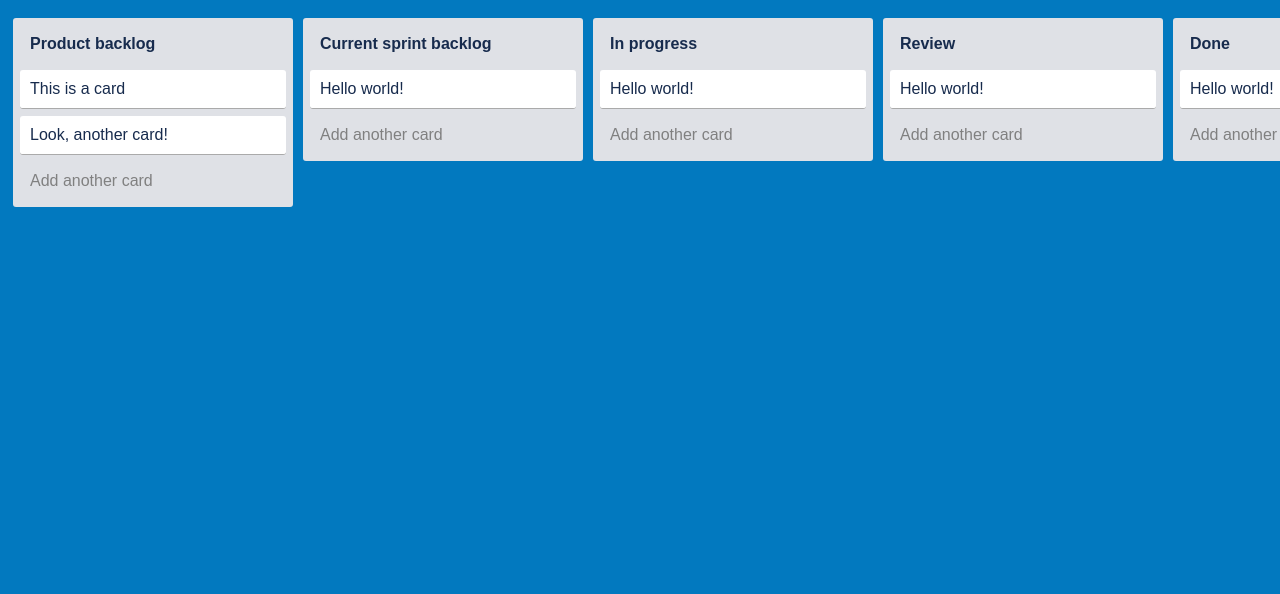
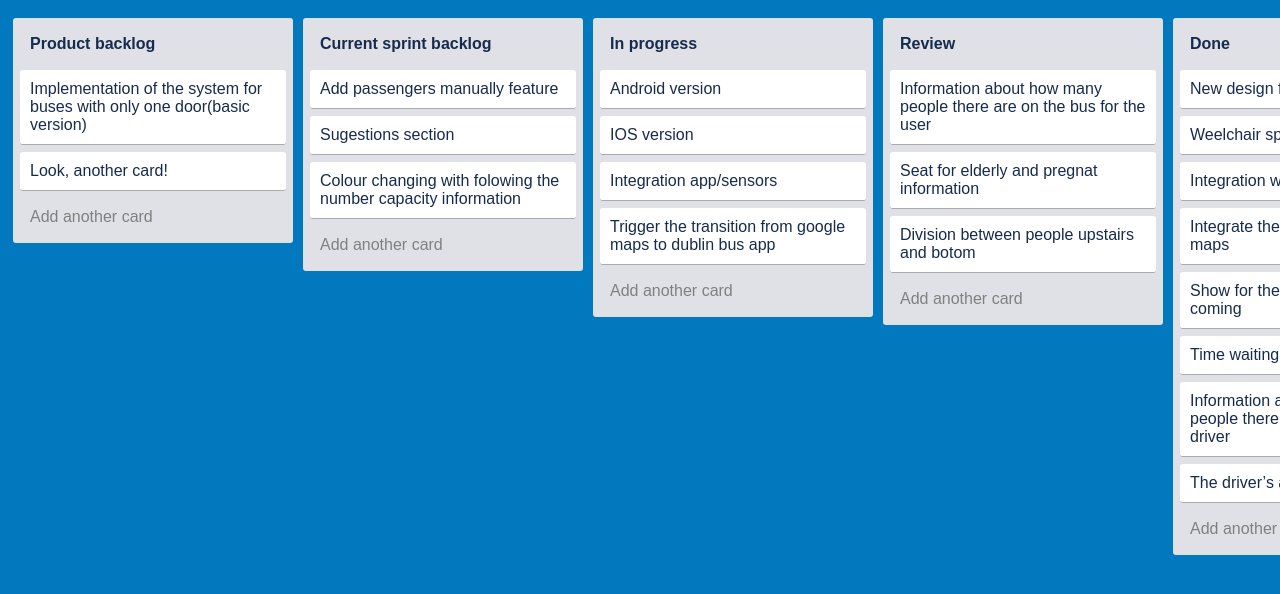
Before and after one commit to Barxl/csp-ps_ca3, a plain HTML site: page index.html in a window 1280 px wide. Shown: the top 594 px of the page. Drawn offline with nearby package versions, Linux system fonts and the light colour scheme.

Commit message:
cards arrangement

```diff
--- a/index.html
+++ b/index.html
@@ -12,7 +12,7 @@
   <div class="list">
     <div class="title removable editable">Product backlog</div>
     <div class="content">
-      <div class="card removable editable">This is a card</div>
+      <div class="card removable editable">Implementation of the system for buses with only one door(basic version)</div>
       <div class="card removable editable" style="">Look, another card!</div>
     </div>
     <div class="add-card editable">Add another card</div>
@@ -21,7 +21,9 @@
   <div class="list">
     <div class="title removable editable">Current sprint backlog</div>
     <div class="content">
-      <div class="card removable editable">Hello world!</div>
+      <div class="card removable editable">Add passengers manually feature </div>
+      <div class="card removable editable">Sugestions section</div>
+      <div class="card removable editable">Colour changing with folowing the number capacity information</div>
     </div>
     <div class="add-card editable">Add another card</div>
   </div>
@@ -29,7 +31,10 @@
   <div class="list">
     <div class="title removable editable">In progress</div>
     <div class="content">
-      <div class="card removable editable">Hello world!</div>
+      <div class="card removable editable">Android version</div>
+      <div class="card removable editable">IOS version</div>
+      <div class="card removable editable">Integration app/sensors</div>
+      <div class="card removable editable">Trigger the transition from google maps to dublin bus app</div>
     </div>
     <div class="add-card editable">Add another card</div>
   </div>
@@ -37,7 +42,9 @@
   <div class="list">
     <div class="title removable editable">Review</div>
     <div class="content">
-      <div class="card removable editable">Hello world!</div>
+      <div class="card removable editable">Information about how many people there are on the bus for the user</div>
+      <div class="card removable editable">Seat for elderly and pregnat information</div>
+      <div class="card removable editable">Division between people upstairs and botom</div>
     </div>
     <div class="add-card editable">Add another card</div>
   </div>
@@ -45,7 +52,14 @@
   <div class="list">
     <div class="title removable editable">Done</div>
     <div class="content">
-      <div class="card removable editable">Hello world!</div>
+      <div class="card removable editable">New design for passengers</div>
+      <div class="card removable editable">Weelchair space information</div>
+      <div class="card removable editable">Integration with the NFC</div>
+      <div class="card removable editable">Integrate the app with google maps</div>
+      <div class="card removable editable">Show for the user which bus is coming</div>
+      <div class="card removable editable">Time waiting for the bus feature</div>
+      <div class="card removable editable">Information about how many people there are on the bus for the driver</div>
+      <div class="card removable editable">The driver’s app design</div>
     </div>
     <div class="add-card editable">Add another card</div>
   </div>
@@ -53,7 +67,7 @@
   <div class="list">
     <div class="title removable editable">Additional resources</div>
     <div class="content">
-      <div class="card removable editable">Hello world!</div>
+      <div class="card removable editable">Permition to the driver to reset the counter</div>
     </div>
     <div class="add-card editable">Add another card</div>
   </div>
```
